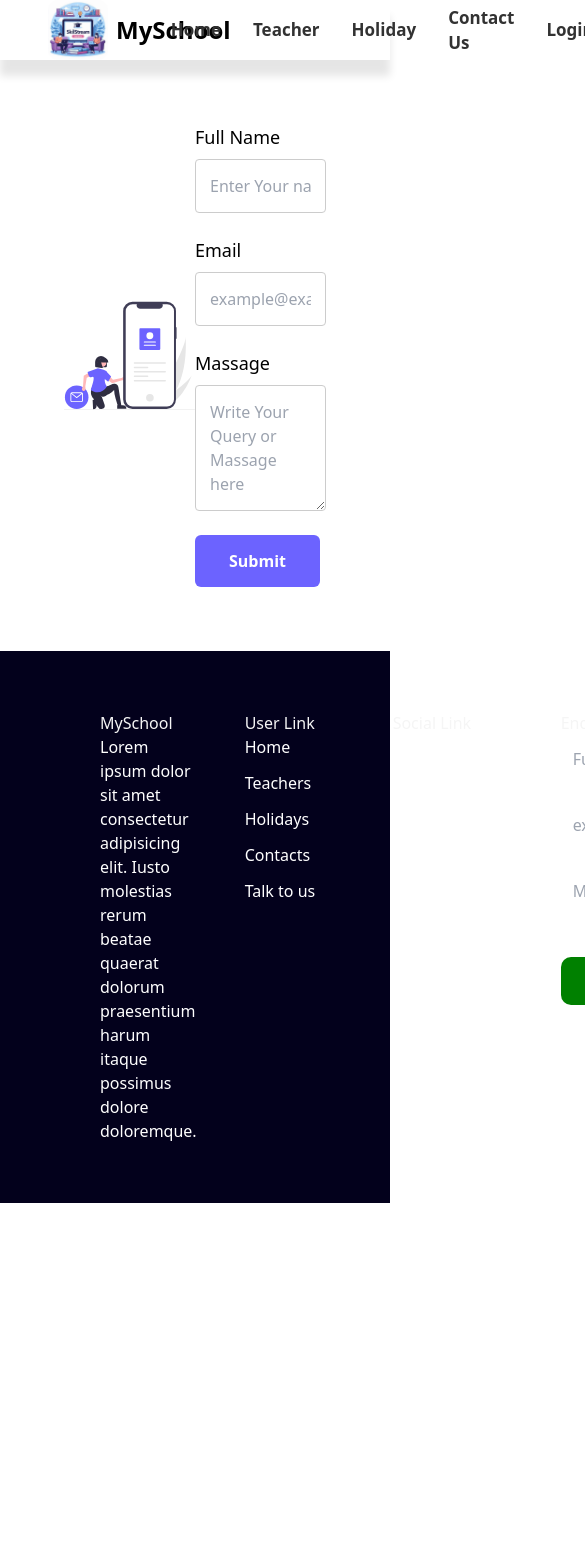
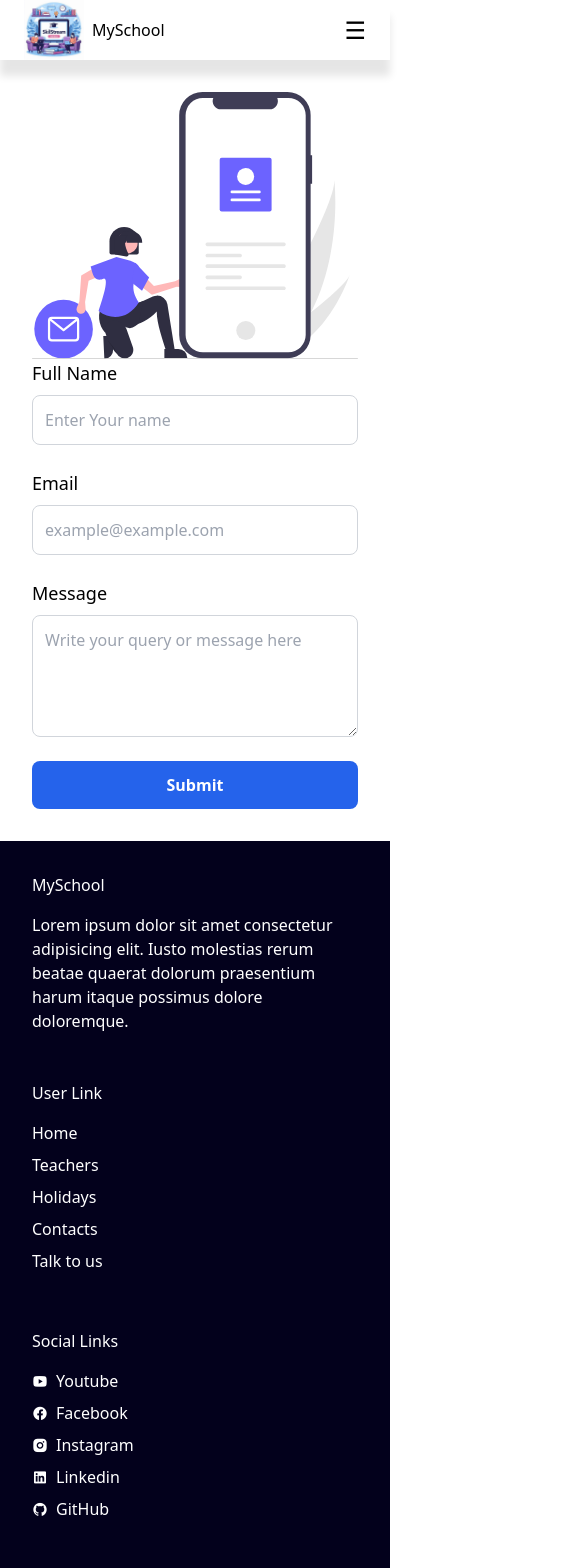
Before and after one commit to imran95patel/MySchool, a React (Vite) app: page /contact in a window 390 px wide. Shown: the top 1568 px of the page, 585 px wide, since content can reach past the window. Before the commit the page ends 1203 px from the top, so only its background shows below. Built offline with nearby package versions, Linux system fonts and the light colour scheme.

Commit message:
wesite made responsive

```diff
--- a/src/Pages/ContactUs.jsx
+++ b/src/Pages/ContactUs.jsx
@@ -14,7 +14,7 @@ const ContactUs = () => {
     console.log(fullName, email, message);
     Swal.fire({
       icon: "success",
-      title: "success ",
+      title: "Success",
       text: "Your message has been sent successfully!",
       confirmButtonText: "OK",
     });
@@ -23,88 +23,54 @@ const ContactUs = () => {
   return (
     <>
       <Navbar />
-      <div style={{ display: "flex", padding: "64px" }}>
-        <img src={img} alt="" width="50%" />
-        <div style={{ width: "50%" }}>
+      <div className="flex flex-col md:flex-row p-8 md:p-16">
+        <div className="flex-1">
+          <img src={img} alt="Contact Us" className="w-full h-auto" />
+        </div>
+        <div className="flex-1 flex items-center justify-center">
           <form
             onSubmit={contactUs}
-            action=""
-            style={{ display: "flex", flexDirection: "column", gap: 24 }}
+            className="w-full max-w-lg flex flex-col gap-6"
           >
-            <div
-              style={{ display: "flex", flexDirection: "column", gap: "8px" }}
-            >
-              <label style={{ fontSize: "18px", fontWeight: 500 }}>
-                Full Name
-              </label>
+            <div className="flex flex-col gap-2">
+              <label className="text-lg font-medium">Full Name</label>
               <input
-                onChange={(e) => {
-                  setFullname(e.target.value);
-                }}
+                onChange={(e) => setFullname(e.target.value)}
                 required
                 type="text"
                 name="fullname"
                 placeholder="Enter Your name"
-                style={{
-                  border: "1px solid #ccc",
-                  borderRadius: 4,
-                  padding: 14,
-                }}
+                className="border border-gray-300 rounded-lg p-3"
               />
             </div>
 
-            <div
-              style={{ display: "flex", flexDirection: "column", gap: "8px" }}
-            >
-              <label style={{ fontSize: "18px", fontWeight: 500 }}>Email</label>
+            <div className="flex flex-col gap-2">
+              <label className="text-lg font-medium">Email</label>
               <input
-                onChange={(e) => {
-                  setEmail(e.target.value);
-                }}
+                onChange={(e) => setEmail(e.target.value)}
                 required
                 type="email"
                 name="email"
                 placeholder="example@example.com"
-                style={{
-                  border: "1px solid #ccc",
-                  borderRadius: 4,
-                  padding: 14,
-                }}
+                className="border border-gray-300 rounded-lg p-3"
               />
             </div>
 
-            <div
-              style={{ display: "flex", flexDirection: "column", gap: "8px" }}
-            >
-              <label style={{ fontSize: "18px", fontWeight: 500 }}>
-                Massage
-              </label>
+            <div className="flex flex-col gap-2">
+              <label className="text-lg font-medium">Message</label>
               <textarea
                 onChange={(e) => setMessage(e.target.value)}
                 required
-                type="text"
-                name="Massage"
-                placeholder="Write Your Query or Massage here"
+                name="message"
+                placeholder="Write your query or message here"
                 rows={4}
-                style={{
-                  border: "1px solid #ccc",
-                  borderRadius: 4,
-                  padding: 14,
-                }}
+                className="border border-gray-300 rounded-lg p-3"
               />
             </div>
 
             <button
-              style={{
-                border: "none",
-                width: "fit-content",
-                padding: "14px 34px ",
-                borderRadius: 6,
-                color: "white",
-                background: "#6c63ff",
-                cursor: "pointer",
-                fontWeight: 600,
-              }}
+              type="submit"
+              className="bg-blue-600 text-white px-6 py-3 rounded-lg font-semibold hover:bg-blue-700 transition-colors"
             >
               Submit
             </button>
--- a/src/components/Footer.jsx
+++ b/src/components/Footer.jsx
@@ -3,223 +3,127 @@ import { Link } from "react-router-dom";
 
 const Footer = () => {
   return (
-    <>
-      <footer
-        style={{
-          padding: "60px 100px",
-          backgroundColor: "#03011c",
-          display: "flex",
-          gap: 48,
-        }}
-      >
-        <div style={{ width: "100%" }}>
-          <h2 style={{ color: "#f5f5f5", fontWeight: 500 }}>MySchool</h2>
-          <p style={{ color: "white" }}>
+    <footer className="bg-[#03011c] p-8 md:p-16 flex flex-col md:flex-row gap-12">
+      <div className="flex-1">
+        <h2 className="text-white font-medium">MySchool</h2>
+        <p className="text-white mt-4">
           Lorem ipsum dolor sit amet consectetur adipisicing elit. Iusto
           molestias rerum beatae quaerat dolorum praesentium harum itaque
           possimus dolore doloremque.
         </p>
       </div>
-        <div style={{ width: "100%" }}>
-          <h2 style={{ color: "#f5f5f5", fontWeight: 500 }}>User Link</h2>
-          <ul
-            style={{
-              padding: 0,
-              margin: 0,
-              display: "flex ",
-              flexDirection: "column",
-              gap: 12,
-            }}
-          >
-            <li>
-              <Link
-                to="/"
-                style={{
-                  color: "white",
-                  textDecoration: "none",
-                  listStyleType: "none",
-                }}
-              >
+      <div className="flex-1">
+        <h2 className="text-white font-medium">User Link</h2>
+        <ul className="list-none p-0 mt-4">
+          <li className="mb-2">
+            <Link to="/" className="text-white hover:underline">
               Home
             </Link>
           </li>
-            <li>
-              <Link
-                to="/teacher"
-                style={{
-                  color: "white",
-                  textDecoration: "none",
-                  listStyleType: "none",
-                }}
-              >
+          <li className="mb-2">
+            <Link to="/teacher" className="text-white hover:underline">
               Teachers
             </Link>
           </li>
-            <li>
-              <Link
-                to="/holiday"
-                style={{
-                  color: "white",
-                  textDecoration: "none",
-                  listStyleType: "none",
-                }}
-              >
+          <li className="mb-2">
+            <Link to="/holiday" className="text-white hover:underline">
               Holidays
             </Link>
           </li>
-            <li>
-              <Link
-                to="/contact"
-                style={{
-                  color: "white",
-                  textDecoration: "none",
-                  listStyleType: "none",
-                }}
-              >
+          <li className="mb-2">
+            <Link to="/contact" className="text-white hover:underline">
               Contacts
             </Link>
           </li>
-            <li style={{ width: "100px" }}>
-              <Link
-                to="/login"
-                style={{
-                  color: "white",
-                  textDecoration: "none",
-                }}
-              >
+          <li className="mb-2">
+            <Link to="/login" className="text-white hover:underline">
               Talk to us
             </Link>
           </li>
         </ul>
       </div>
-        <div style={{ width: "100%" }}>
-          <h2
-            style={{
-              color: "#f5f5f5",
-              fontWeight: 500,
-              width: "120px",
-            }}
+      <div className="flex-1">
+        <h2 className="text-white font-medium">Social Links</h2>
+        <ul className="list-none p-0 mt-4">
+          <li className="mb-2">
+            <a
+              href="https://www.youtube.com"
+              className="text-white flex items-center hover:underline"
             >
-            Social Link
-          </h2>
-          <ul
-            style={{
-              padding: 0,
-              margin: 0,
-              display: "flex ",
-              flexDirection: "column",
-              gap: 12,
-            }}
+              <i className="ri-youtube-fill mr-2"></i>
+              Youtube
+            </a>
+          </li>
+          <li className="mb-2">
+            <a
+              href="https://www.facebook.com/"
+              className="text-white flex items-center hover:underline"
             >
-            <li>
-              <Link
-                to="https://www.youtube.com"
-                style={{
-                  color: "white",
-                  textDecoration: "none",
-                }}
+              <i className="ri-facebook-circle-fill mr-2"></i>
+              Facebook
+            </a>
+          </li>
+          <li className="mb-2">
+            <a
+              href="https://www.instagram.com"
+              className="text-white flex items-center hover:underline"
             >
-                <i className="ri-youtube-fill" style={{ marginRight: 6 }}></i>
-                Youtube
-              </Link>
+              <i className="ri-instagram-fill mr-2"></i>
+              Instagram
+            </a>
           </li>
-            <li>
-              <Link
-                to="https://www.facebook.com/"
-                style={{
-                  color: "white",
-                  textDecoration: "none",
-                }}
+          <li className="mb-2">
+            <a
+              href="https://www.linkedin.com/in/imran-patel83"
+              className="text-white flex items-center hover:underline"
             >
-                <i
-                  className="ri-facebook-circle-fill"
-                  style={{ marginRight: 6 }}
-                ></i>
-                Facebook
-              </Link>
+              <i className="ri-linkedin-box-fill mr-2"></i>
+              Linkedin
+            </a>
           </li>
-            <li>
-              <Link
-                to="https://www.instagram.com"
-                style={{
-                  color: "white",
-                  textDecoration: "none",
-                }}
+          <li className="mb-2">
+            <a
+              href="https://github.com/imran95patel"
+              className="text-white flex items-center hover:underline"
             >
-                <i className="ri-instagram-fill" style={{ marginRight: 6 }}></i>
-                Instagram
-              </Link>
-            </li>
-            <li>
-              <Link
-                to="www.linkedin.com/in/imran-patel83"
-                style={{
-                  color: "white",
-                  textDecoration: "none",
-                }}
-              >
-                <i
-                  className="ri-linkedin-box-fill"
-                  style={{ marginRight: 6 }}
-                ></i>
-                Linkedin
-              </Link>
-            </li>
-            <li style={{ width: "100px" }}>
-              <Link
-                to="https://github.com/imran95patel"
-                style={{
-                  color: "white",
-                  textDecoration: "none",
-                }}
-              >
-                <i className="ri-github-fill" style={{ marginRight: 6 }}></i>
+              <i className="ri-github-fill mr-2"></i>
               GitHub
-              </Link>
+            </a>
           </li>
         </ul>
       </div>
-        <div style={{ width: "100%" }}>
-          <h2 style={{ color: "#f5f5f5", fontWeight: 500 }}>Enquery</h2>
-          <form style={{ display: "flex", flexDirection: "column", gap: 18 }}>
+      <div className="flex-1">
+        <h2 className="text-white font-medium">Enquiry</h2>
+        <form className="mt-4 flex flex-col gap-4">
           <input
-              name="full name"
+            name="fullName"
             placeholder="Full Name"
             type="text"
             required
-              style={{ border: "none", padding: 12, borderRadius: "10px" }}
+            className="border-none p-3 rounded-lg"
           />
           <input
             name="email"
             placeholder="example@example.com"
             type="email"
             required
-              style={{ border: "none", padding: 12, borderRadius: "10px" }}
+            className="border-none p-3 rounded-lg"
           />
           <textarea
-              name="massage"
-              placeholder="Massage"
+            name="message"
+            placeholder="Message"
             required
-              style={{ border: "none", padding: 12, borderRadius: "10px" }}
+            className="border-none p-3 rounded-lg"
           />
           <button
-              style={{
-                width: "fit-content",
-                border: "none",
-                background: "green",
-                color: "white",
-                padding: "12px 24px",
-                borderRadius: "10px",
-                cursor: "pointer",
-                transition: "background 0.3s ease",
-              }}
+            type="submit"
+            className="bg-green-500 text-white py-3 px-6 rounded-lg hover:bg-green-600 transition-colors"
           >
             Submit
           </button>
         </form>
       </div>
     </footer>
-    </>
   );
 };
 
--- a/src/components/Navbar.css
+++ b/src/components/Navbar.css
@@ -1,5 +1,69 @@
-.TalkToUs:hover{
-  background: red !important;
+/* Navbar.css */
 
+.navbar {
+  position: sticky;
+  top: 0;
+  left: 0;
+  z-index: 50;
+  background: white;
+  display: flex;
+  align-items: center;
+  justify-content: space-between;
+  padding: 0 24px; /* Adjusted padding */
+  box-shadow: 0 16px 8px 0 rgba(0, 0, 0, 0.1);
+}
 
+.navbar-brand {
+  display: flex;
+  align-items: center;
+  gap: 8px;
 }
+
+.navbar-toggler {
+  display: none;
+  background: none;
+  border: none;
+  font-size: 24px;
+  cursor: pointer;
+}
+
+.navbar-menu {
+  list-style: none;
+  display: flex;
+  gap: 32px;
+  align-items: center;
+}
+
+.navbar-link {
+  text-decoration: none;
+  color: #323232;
+  font-weight: 600;
+  font-size: 17px;
+}
+
+/* Responsive styles */
+@media (max-width: 768px) {
+  .navbar-menu {
+    display: none;
+    flex-direction: column;
+    width: 100%;
+    position: absolute;
+    top: 60px; /* Adjust based on the height of your Navbar */
+    left: 0;
+    background: white;
+    box-shadow: 0 16px 8px 0 rgba(0, 0, 0, 0.1);
+  }
+
+  .navbar-menu.open {
+    display: flex;
+  }
+
+  .navbar-link {
+    padding: 15px;
+    text-align: center;
+  }
+
+  .navbar-toggler {
+    display: block;
+  }
+}
--- a/src/components/Navbar.jsx
+++ b/src/components/Navbar.jsx
@@ -1,80 +1,43 @@
-import React from "react";
+import React, { useState } from "react";
 import img from "../assets/Logo.png";
 import { Link } from "react-router-dom";
 import "./Navbar.css";
 
 const menus = [
-  {
-    lable: "Home",
-    path: "/",
-  },
-  {
-    lable: "Teacher",
-    path: "/teacher",
-  },
-  {
-    lable: "Holiday",
-    path: "/holiday",
-  },
-  {
-    lable: "Contact Us",
-    path: "/contact",
-  },
-  {
-    lable: "Login",
-    path: "/login",
-  },
+  { label: "Home", path: "/" },
+  { label: "Teacher", path: "/teacher" },
+  { label: "Holiday", path: "/holiday" },
+  { label: "Contact Us", path: "/contact" },
+  { label: "Login", path: "/login" },
 ];
+
 const Navbar = () => {
+  const [isOpen, setIsOpen] = useState(false);
+
+  const toggleMenu = () => {
+    setIsOpen(!isOpen);
+  };
+
   return (
-    <nav
-      className="sticky top-0 left-0 z-50"
-      style={{
-        background: "white",
-        display: "flex",
-        justifyContent: "space-between",
-        padding: "0 48px",
-        boxShadow: "0 16px 8px 0 rgba(0,0,0,0.1)",
-      }}
-    >
-      <div
-        style={{
-          display: "flex",
-          alignItems: "center",
-          gap: "8px",
-          justifyContent: "space-between",
-        }}
+    <nav className="navbar">
+      <div className="navbar-brand">
+        <img src={img} alt="Logo" width="60" />
+        <h1>MySchool</h1>
+      </div>
+      <button className="navbar-toggler" onClick={toggleMenu}>
+        <span className="navbar-toggler-icon">&#9776;</span>
+      </button>
+      <ul
+        className={`navbar-menu ${isOpen ? "open" : ""}`}
+        style={{ paddingBottom: "20px" }}
       >
-        <img src={img} width="60" style={{ borderRadius: "10px" }} />
-
-        <h1 className="text-2xl font-semibold">MySchool</h1>
-      </div>
-
-      <ul
-        style={{
-          listStyle: "none",
-          alignItems: "center",
-          display: "flex",
-          gap: 32,
-        }}
-      >
-        {menus.map((menu, index) => {
-          return (
-            <li key={index}>
-              <Link
-                to={menu.path}
-                style={{
-                  textDecoration: "none",
-                  color: "#323232",
-                  fontWeight: "600",
-                  fontSize: 17,
-                }}
-              >
-                {menu.lable}
-              </Link>
-            </li>
-          );
-        })}
+        {menus.map((menu, index) => (
+          <li key={index}>
+            <Link to={menu.path} className="navbar-link">
+              {menu.label}
+            </Link>
+          </li>
+        ))}
       </ul>
     </nav>
   );
```
Also changed, not shown: src/Pages/Holiday.jsx (+19 -24 lines), src/Pages/Home.jsx (+60 -78 lines), src/Pages/Teacher.jsx (+26 -67 lines). Lines whose indentation alone changed are shown as unchanged.
